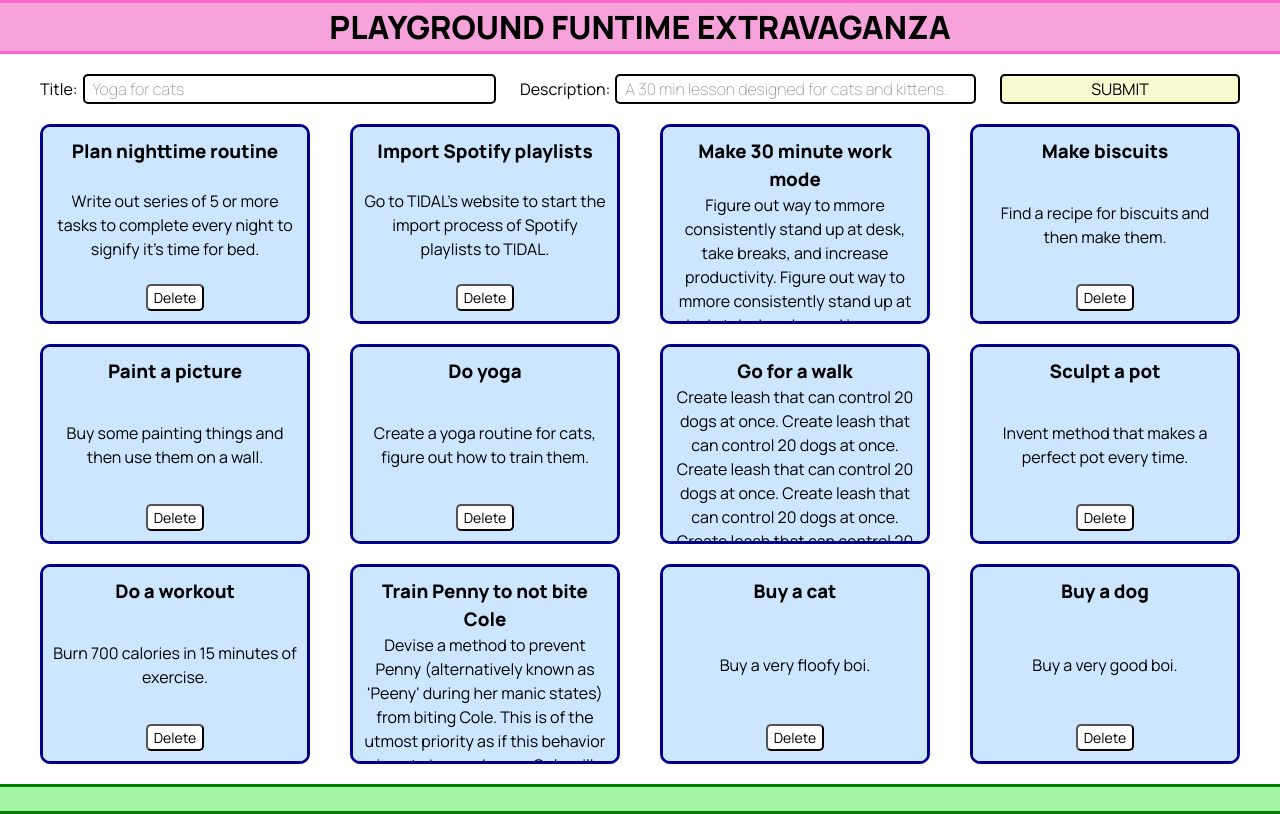
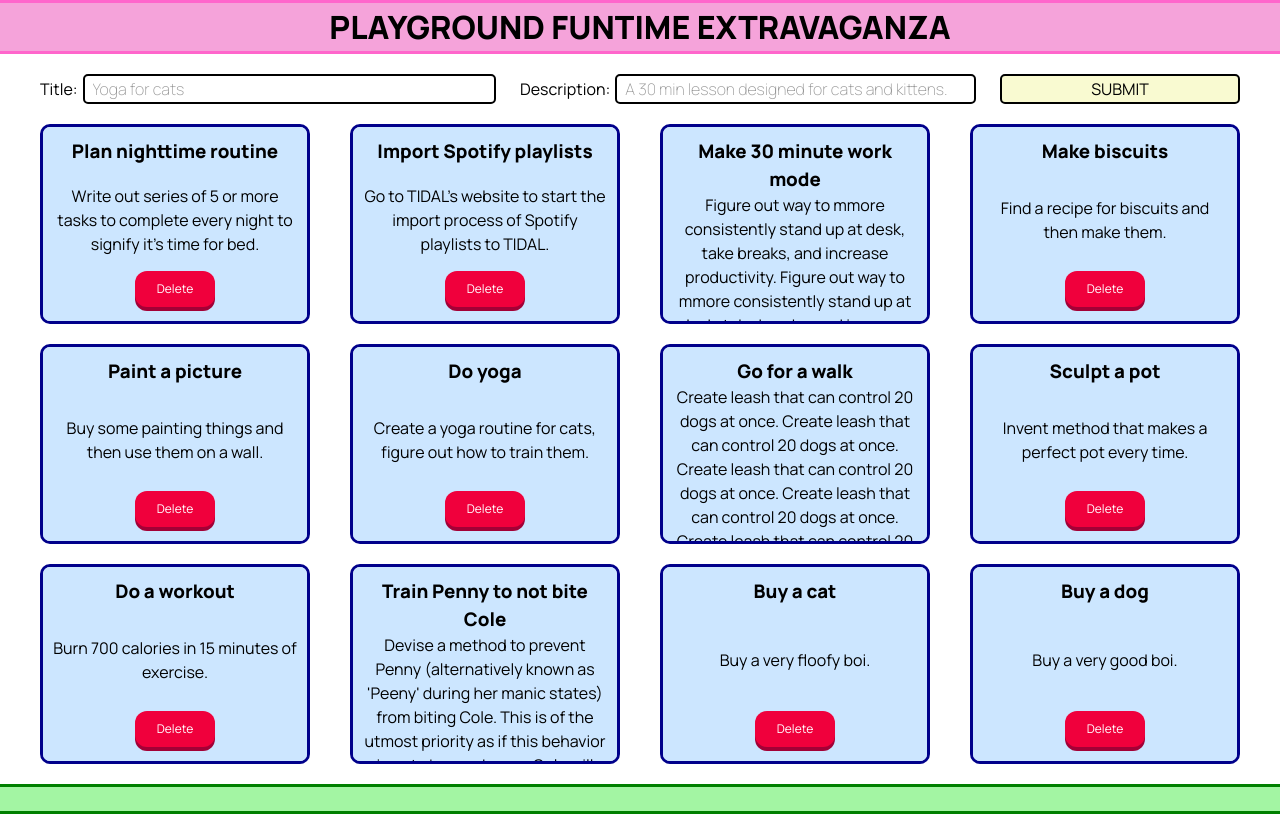
Before and after one commit to colefiscus/playground, a React (Create React App) app: page / in a window 1280 px wide. Built offline with nearby package versions, Linux system fonts and the light colour scheme.

Commit message:
Alter appearance of button to be 3D

```diff
--- a/src/Card.js
+++ b/src/Card.js
@@ -46,11 +46,13 @@ const Idea = styled.div`
 `;
 
 const DeleteButtonWrapper = styled.button`
-  font-size: calc(14/16 * 1rem);
-  width: fit-content;
-  background-color: white;
-  border-radius: 5px;
-  transition: transform 300ms;
+  font-size: calc(12/16 * 1rem);
+  background: hsl(340deg 100% 32%);
+  padding: 0;
+  border: none;
+  border-radius: 12px;
+  line-height: 1;
+  cursor: pointer;
 
   &:hover {
 
@@ -58,7 +60,17 @@ const DeleteButtonWrapper = styled.button`
 `;
 
 const DeleteButton = styled.span`
+  display: block;
+  padding: 12px 22px;
+  font-family: 'Manrope', sans-serif;
+  background-color: hsl(345deg, 100%, 47%);
+  color: white;
+  border-radius: 12px;
+  transform: translateY(-4px);
 
+  &:hover {
+
+  }
 `;
 
 export default Card;
```
